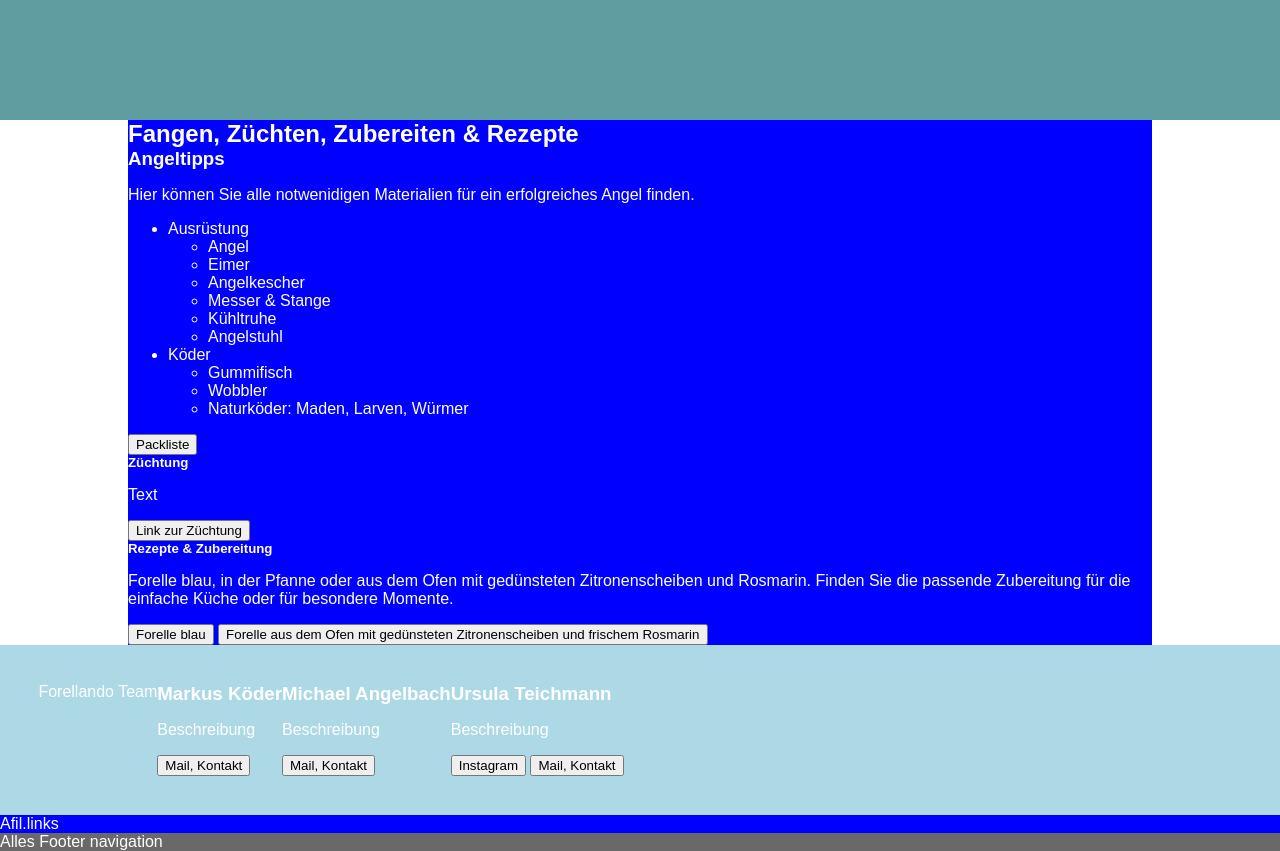
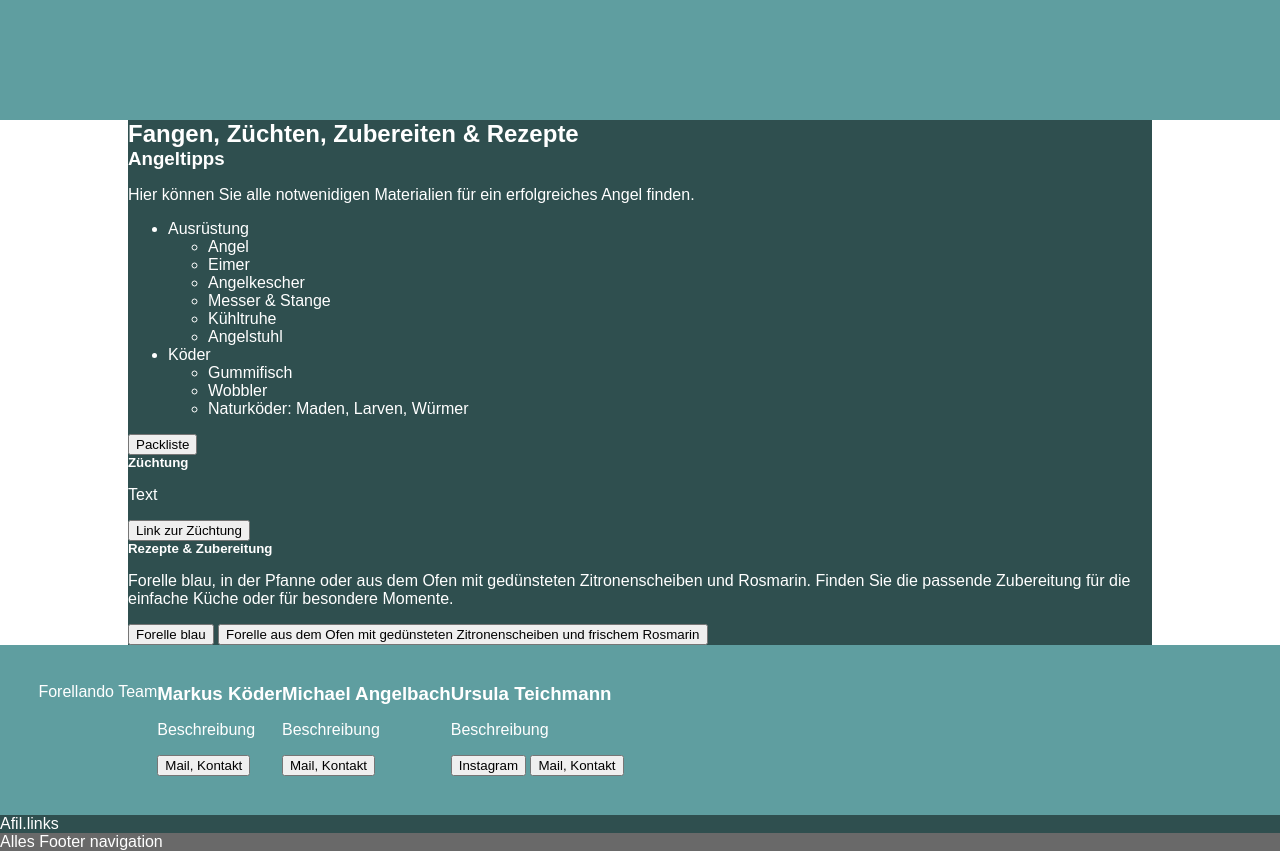
Before and after one commit to coraly-beyer/forellando.de, a plain HTML site: page Aufbau.html in a window 1280 px wide. Shown: the part 480-1331 px from the top of the page. Drawn offline with Linux system fonts and the light colour scheme.

Commit message:
Farbänderung

```diff
--- a/Aufbau.html
+++ b/Aufbau.html
@@ -22,7 +22,7 @@
             </section>
 
 
-            <section class="frame bkgr_color2 ">
+            <section class="frame bkgr_color4 ">
                 <h1>Fangen, Züchten, Zubereiten & Rezepte </h1>
                 <article>
                     <h1>Angeltipps</h1>
@@ -60,7 +60,7 @@
                         <button>Forelle aus dem Ofen mit gedünsteten Zitronenscheiben und frischem Rosmarin</button>
                     </article>
                 </section>
-                <section class="bkgr_color1 flex padding1">
+                <section class="bkgr_color3 flex padding1">
                         Forellando Team
                     <article>
                         <h1>Markus Köder</h1>
@@ -81,7 +81,7 @@
                 </section>
 
           </main>
-          <aside class="bkgr_color2">
+          <aside class="bkgr_color4 ">
 
             Afil.links
 
--- a/Design.css
+++ b/Design.css
@@ -62,5 +62,7 @@ footer{
 
 }
 
-.bkgr_color1{background-color: lightblue;}
-.bkgr_color2{background-color: blue;}
+.bkgr_color1 {background-color: lightblue;}
+.bkgr_color2 {background-color: blue;}
+.bkgr_color3 {background-color: cadetblue;}
+.bkgr_color4 {background-color: darkslategray;}
```
